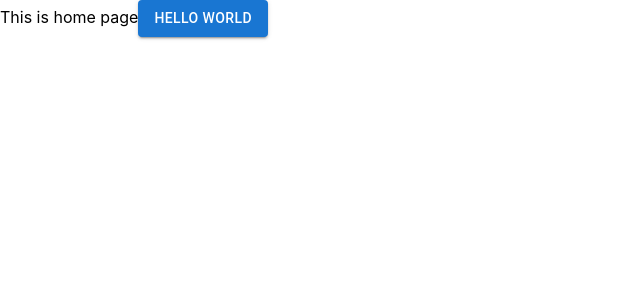
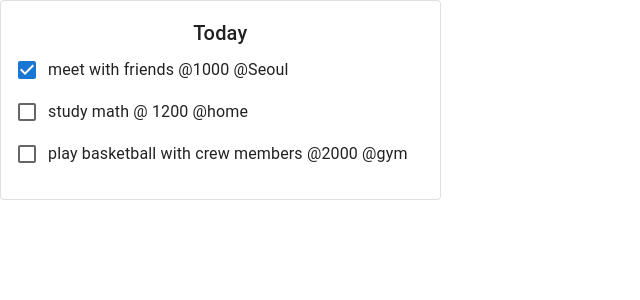
Before and after one commit to jinho-choi123/todo-frontend, a Next.js app: page / in a window 1280 px wide. Shown: the top 300 px of the page, without its empty margins (0-640 px from the left). Built offline with nearby package versions, Linux system fonts and the light colour scheme.

Commit message:
make todo card. need to modulize components

```diff
--- a/pages/index.js
+++ b/pages/index.js
@@ -1,11 +1,66 @@
-import Button from '@mui/material/Button'
+import Card from '@mui/material/Card';
+import CardActions from '@mui/material/CardActions';
+import CardContent from '@mui/material/CardContent';
+import Box from '@mui/material/Box';
+import Typography from '@mui/material/Typography';
+import {FormGroup, Checkbox, FormControlLabel, Grid } from '@mui/material';
 
 const Home = () => {
+
+  //dummy data로 채워넣기.
+  const todoList = [
+    {
+      title: "meet with friends @1000 @Seoul",
+      status: true,
+      todoId: "1r3r2herh3r"
+    }, {
+      title: "study math @ 1200 @home",
+      status: false,
+      todoId: "1r3r2sdga3r"
+    },
+    {
+      title: "play basketball with crew members @2000 @gym",
+      status: false,
+      todoId: "1r3rsdaf23r"
+    },
+  ];
+
+  const onStatusChange = (event) => {
+    console.log(event.target.id)
+    console.log(event.target.checked)
+
+  }
+
+  const todos = todoList.map(({title, status, todoId}) => {
+    if(status == true) {
+      return <FormControlLabel  control={<Checkbox id={todoId} defaultChecked onChange={onStatusChange}/>} key={todoId} label={title}/>
+    } else {
+      return <FormControlLabel control={<Checkbox id={todoId} onChange={onStatusChange}/>} key={todoId} label={title}/>
+    }
+  })
+
+
+
   return (
-    <div>
-        This is home page
-        <Button variant="contained">Hello World</Button>
-    </div>
+    <Box>
+      <Grid
+      container
+      >
+        <Card sx={{minWidth:275}} variant="outlined">
+          <CardContent>
+            <Typography variant="h6" component="div" align='center'>
+              Today
+            </Typography>
+
+            <FormGroup>
+              {todos}
+            </FormGroup>
+
+          </CardContent>
+        </Card>
+      </Grid>
+
+    </Box>
   )
 }
 
```
